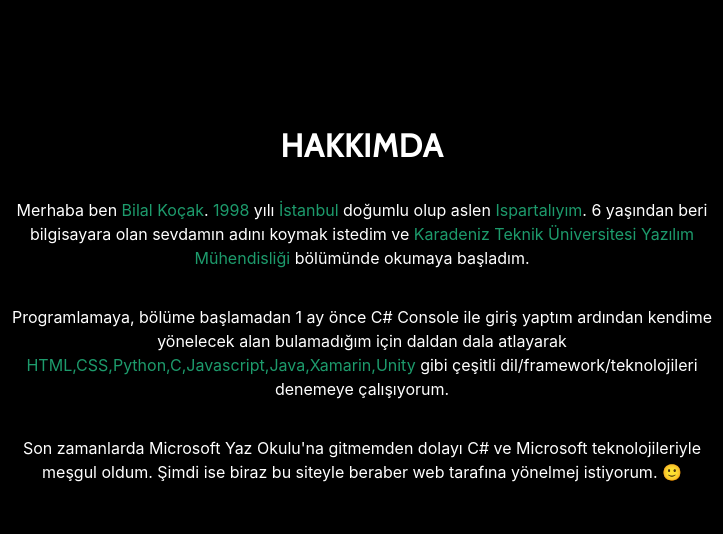
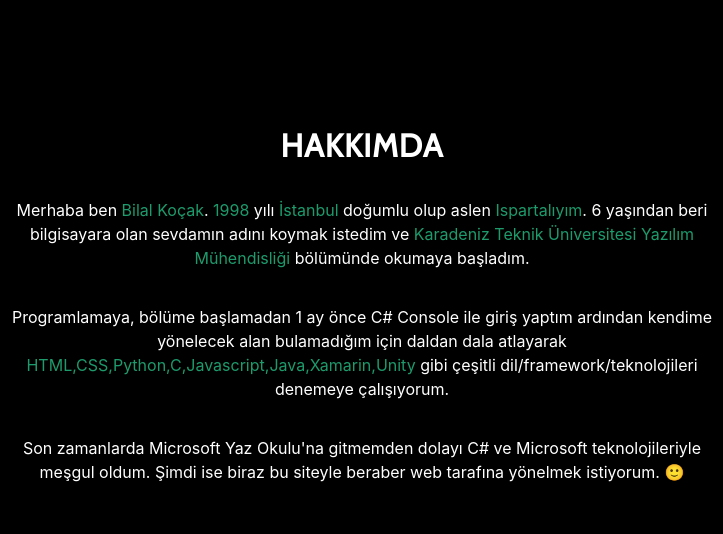
Before and after one commit to bilalkocak/bilalkocak.net, a plain HTML site: page index.html in a window 1280 px wide. Shown: the part 800-1334 px from the top of the page, 278-1001 px from the left. Drawn offline with nearby package versions, Linux system fonts and the light colour scheme.

Commit message:
Yazim hatasi giderildi

```diff
--- a/index.html
+++ b/index.html
@@ -57,7 +57,7 @@
                     <h2 class="abouth2">Hakkımda</h2>
                     <p>Merhaba ben <yesil> Bilal Koçak</yesil>. <yesil>1998</yesil> yılı <yesil>İstanbul</yesil> doğumlu olup aslen <yesil>Ispartalıyım</yesil>. 6 yaşından beri bilgisayara olan sevdamın adını koymak istedim ve <yesil>Karadeniz Teknik Üniversitesi Yazılım Mühendisliği</yesil> bölümünde okumaya başladım.</p>
                     <p>Programlamaya, bölüme başlamadan 1 ay önce C# Console ile giriş yaptım ardından kendime yönelecek alan bulamadığım için daldan dala atlayarak <yesil>HTML,CSS,Python,C,Javascript,Java,Xamarin,Unity</yesil> gibi çeşitli dil/framework/teknolojileri denemeye çalışıyorum.</p>
-                    Son zamanlarda Microsoft Yaz Okulu'na gitmemden dolayı C# ve Microsoft teknolojileriyle meşgul oldum. Şimdi ise biraz bu siteyle beraber web tarafına yönelmej istiyorum. 🙂
+                    Son zamanlarda Microsoft Yaz Okulu'na gitmemden dolayı C# ve Microsoft teknolojileriyle meşgul oldum. Şimdi ise biraz bu siteyle beraber web tarafına yönelmek istiyorum. 🙂
                 </div>
             </div>
         </div>
```
